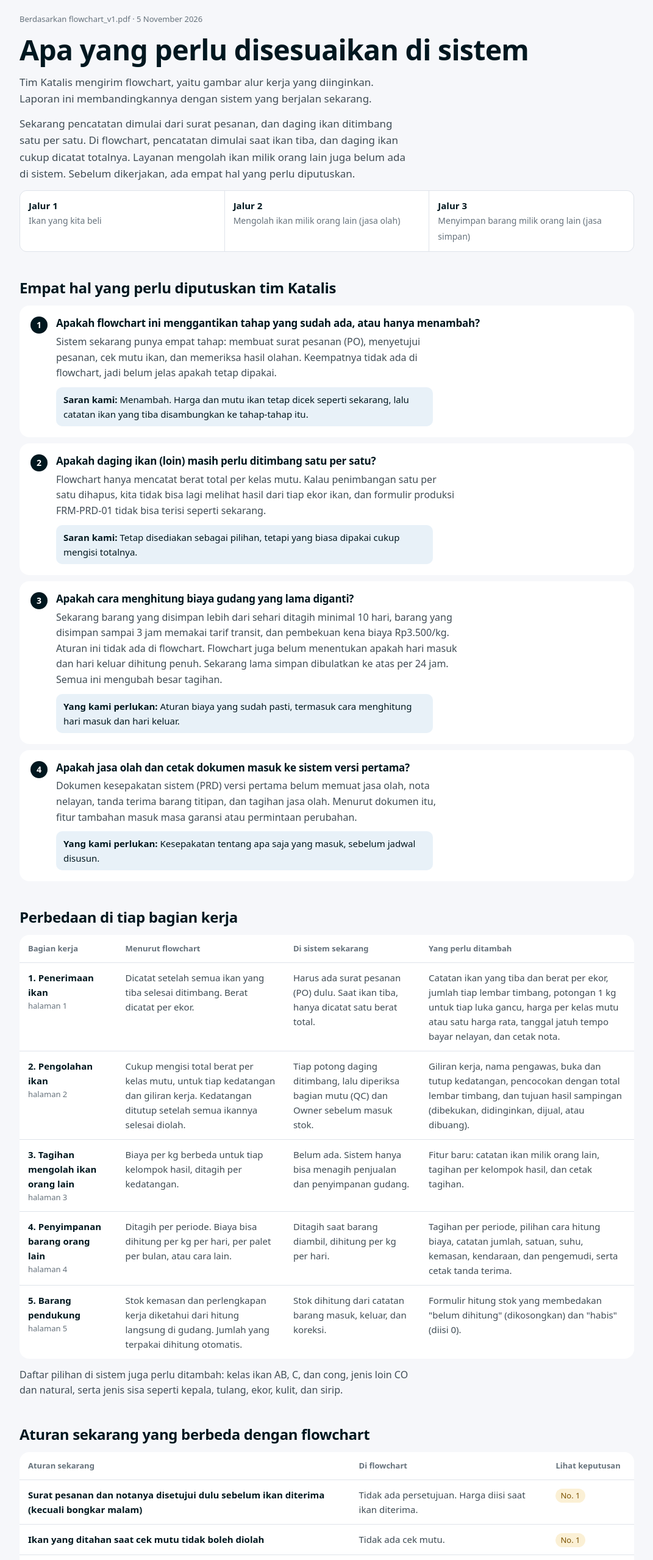
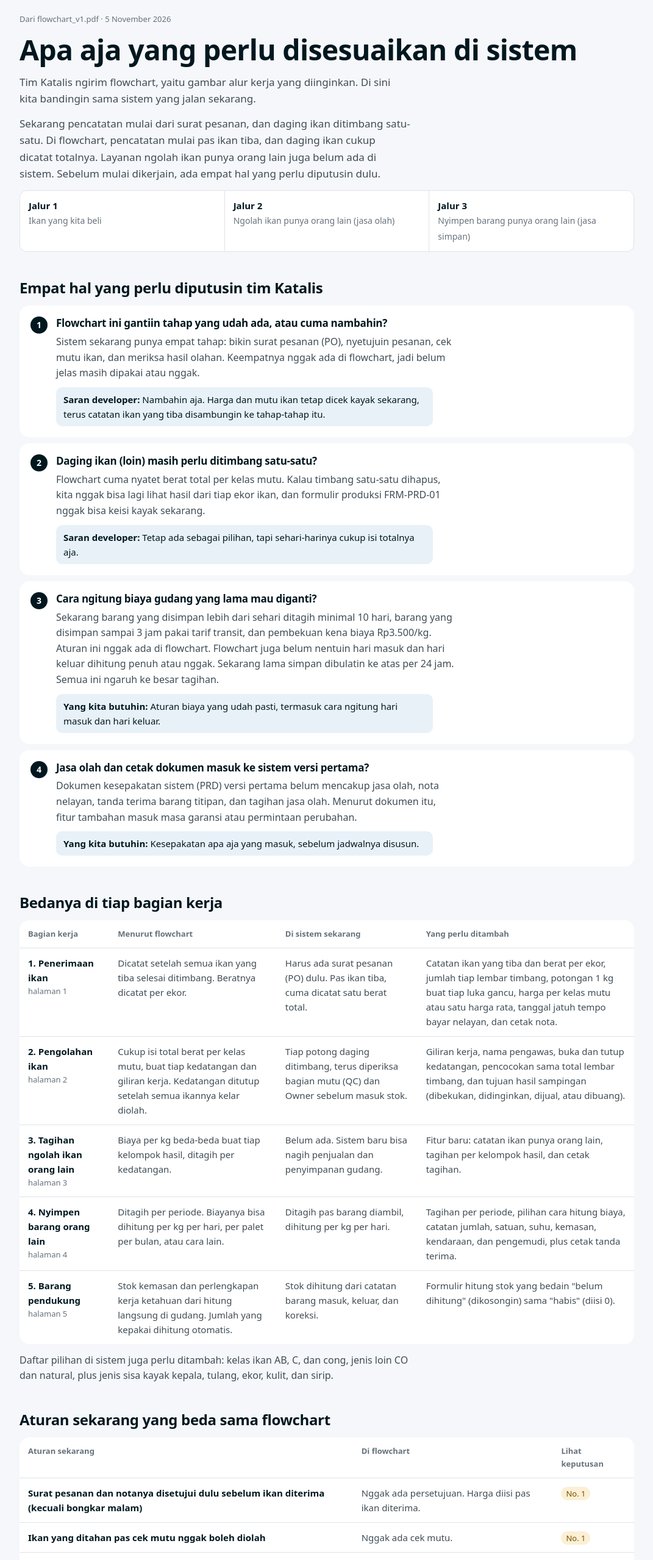
Before and after one commit to hdmimesir-afk/tunaproject, a Next.js app: page /flowchart in a window 1280 px wide. Shown: the part 80-2638 px from the top of the page at 61% size, without its empty margins (104-1175 px from the left). Built offline with nearby package versions, Linux system fonts and the light colour scheme; a web font is replaced by a local one.

Commit message:
Halaman /flowchart: gaya bahasa santai, label Saran developer

```diff
--- a/app/flowchart/page.tsx
+++ b/app/flowchart/page.tsx
@@ -4,98 +4,98 @@ import "./flowchart.css";
 
 export const metadata: Metadata = {
   title: "KATALIS ERP | Penyesuaian Flowchart",
-  description: "Perbedaan flowchart dengan sistem KATALIS ERP sekarang dan empat hal yang perlu diputuskan, dalam bahasa sederhana.",
+  description: "Bedanya flowchart sama sistem KATALIS ERP yang jalan sekarang, plus empat hal yang perlu diputusin.",
   robots: { index: false, follow: false },
 };
 export const viewport: Viewport = { width: "device-width", initialScale: 1, themeColor: "#00171F" };
 
 const JALUR = [
   { nama: "Jalur 1", isi: "Ikan yang kita beli" },
-  { nama: "Jalur 2", isi: "Mengolah ikan milik orang lain (jasa olah)" },
-  { nama: "Jalur 3", isi: "Menyimpan barang milik orang lain (jasa simpan)" },
+  { nama: "Jalur 2", isi: "Ngolah ikan punya orang lain (jasa olah)" },
+  { nama: "Jalur 3", isi: "Nyimpen barang punya orang lain (jasa simpan)" },
 ];
 
 const KEPUTUSAN = [
   {
-    tanya: "Apakah flowchart ini menggantikan tahap yang sudah ada, atau hanya menambah?",
-    alasan: "Sistem sekarang punya empat tahap: membuat surat pesanan (PO), menyetujui pesanan, cek mutu ikan, dan memeriksa hasil olahan. Keempatnya tidak ada di flowchart, jadi belum jelas apakah tetap dipakai.",
-    label: "Saran kami",
-    jawab: "Menambah. Harga dan mutu ikan tetap dicek seperti sekarang, lalu catatan ikan yang tiba disambungkan ke tahap-tahap itu.",
+    tanya: "Flowchart ini gantiin tahap yang udah ada, atau cuma nambahin?",
+    alasan: "Sistem sekarang punya empat tahap: bikin surat pesanan (PO), nyetujuin pesanan, cek mutu ikan, dan meriksa hasil olahan. Keempatnya nggak ada di flowchart, jadi belum jelas masih dipakai atau nggak.",
+    label: "Saran developer",
+    jawab: "Nambahin aja. Harga dan mutu ikan tetap dicek kayak sekarang, terus catatan ikan yang tiba disambungin ke tahap-tahap itu.",
   },
   {
-    tanya: "Apakah daging ikan (loin) masih perlu ditimbang satu per satu?",
-    alasan: "Flowchart hanya mencatat berat total per kelas mutu. Kalau penimbangan satu per satu dihapus, kita tidak bisa lagi melihat hasil dari tiap ekor ikan, dan formulir produksi FRM-PRD-01 tidak bisa terisi seperti sekarang.",
-    label: "Saran kami",
-    jawab: "Tetap disediakan sebagai pilihan, tetapi yang biasa dipakai cukup mengisi totalnya.",
+    tanya: "Daging ikan (loin) masih perlu ditimbang satu-satu?",
+    alasan: "Flowchart cuma nyatet berat total per kelas mutu. Kalau timbang satu-satu dihapus, kita nggak bisa lagi lihat hasil dari tiap ekor ikan, dan formulir produksi FRM-PRD-01 nggak bisa keisi kayak sekarang.",
+    label: "Saran developer",
+    jawab: "Tetap ada sebagai pilihan, tapi sehari-harinya cukup isi totalnya aja.",
   },
   {
-    tanya: "Apakah cara menghitung biaya gudang yang lama diganti?",
-    alasan: "Sekarang barang yang disimpan lebih dari sehari ditagih minimal 10 hari, barang yang disimpan sampai 3 jam memakai tarif transit, dan pembekuan kena biaya Rp3.500/kg. Aturan ini tidak ada di flowchart. Flowchart juga belum menentukan apakah hari masuk dan hari keluar dihitung penuh. Sekarang lama simpan dibulatkan ke atas per 24 jam. Semua ini mengubah besar tagihan.",
-    label: "Yang kami perlukan",
-    jawab: "Aturan biaya yang sudah pasti, termasuk cara menghitung hari masuk dan hari keluar.",
+    tanya: "Cara ngitung biaya gudang yang lama mau diganti?",
+    alasan: "Sekarang barang yang disimpan lebih dari sehari ditagih minimal 10 hari, barang yang disimpan sampai 3 jam pakai tarif transit, dan pembekuan kena biaya Rp3.500/kg. Aturan ini nggak ada di flowchart. Flowchart juga belum nentuin hari masuk dan hari keluar dihitung penuh atau nggak. Sekarang lama simpan dibulatin ke atas per 24 jam. Semua ini ngaruh ke besar tagihan.",
+    label: "Yang kita butuhin",
+    jawab: "Aturan biaya yang udah pasti, termasuk cara ngitung hari masuk dan hari keluar.",
   },
   {
-    tanya: "Apakah jasa olah dan cetak dokumen masuk ke sistem versi pertama?",
-    alasan: "Dokumen kesepakatan sistem (PRD) versi pertama belum memuat jasa olah, nota nelayan, tanda terima barang titipan, dan tagihan jasa olah. Menurut dokumen itu, fitur tambahan masuk masa garansi atau permintaan perubahan.",
-    label: "Yang kami perlukan",
-    jawab: "Kesepakatan tentang apa saja yang masuk, sebelum jadwal disusun.",
+    tanya: "Jasa olah dan cetak dokumen masuk ke sistem versi pertama?",
+    alasan: "Dokumen kesepakatan sistem (PRD) versi pertama belum mencakup jasa olah, nota nelayan, tanda terima barang titipan, dan tagihan jasa olah. Menurut dokumen itu, fitur tambahan masuk masa garansi atau permintaan perubahan.",
+    label: "Yang kita butuhin",
+    jawab: "Kesepakatan apa aja yang masuk, sebelum jadwalnya disusun.",
   },
 ];
 
 const ALUR = [
   {
     nama: "1. Penerimaan ikan", hal: "halaman 1",
-    flowchart: "Dicatat setelah semua ikan yang tiba selesai ditimbang. Berat dicatat per ekor.",
-    sekarang: "Harus ada surat pesanan (PO) dulu. Saat ikan tiba, hanya dicatat satu berat total.",
-    dibuat: "Catatan ikan yang tiba dan berat per ekor, jumlah tiap lembar timbang, potongan 1 kg untuk tiap luka gancu, harga per kelas mutu atau satu harga rata, tanggal jatuh tempo bayar nelayan, dan cetak nota.",
+    flowchart: "Dicatat setelah semua ikan yang tiba selesai ditimbang. Beratnya dicatat per ekor.",
+    sekarang: "Harus ada surat pesanan (PO) dulu. Pas ikan tiba, cuma dicatat satu berat total.",
+    dibuat: "Catatan ikan yang tiba dan berat per ekor, jumlah tiap lembar timbang, potongan 1 kg buat tiap luka gancu, harga per kelas mutu atau satu harga rata, tanggal jatuh tempo bayar nelayan, dan cetak nota.",
   },
   {
     nama: "2. Pengolahan ikan", hal: "halaman 2",
-    flowchart: "Cukup mengisi total berat per kelas mutu, untuk tiap kedatangan dan giliran kerja. Kedatangan ditutup setelah semua ikannya selesai diolah.",
-    sekarang: "Tiap potong daging ditimbang, lalu diperiksa bagian mutu (QC) dan Owner sebelum masuk stok.",
-    dibuat: "Giliran kerja, nama pengawas, buka dan tutup kedatangan, pencocokan dengan total lembar timbang, dan tujuan hasil sampingan (dibekukan, didinginkan, dijual, atau dibuang).",
+    flowchart: "Cukup isi total berat per kelas mutu, buat tiap kedatangan dan giliran kerja. Kedatangan ditutup setelah semua ikannya kelar diolah.",
+    sekarang: "Tiap potong daging ditimbang, terus diperiksa bagian mutu (QC) dan Owner sebelum masuk stok.",
+    dibuat: "Giliran kerja, nama pengawas, buka dan tutup kedatangan, pencocokan sama total lembar timbang, dan tujuan hasil sampingan (dibekukan, didinginkan, dijual, atau dibuang).",
   },
   {
-    nama: "3. Tagihan mengolah ikan orang lain", hal: "halaman 3",
-    flowchart: "Biaya per kg berbeda untuk tiap kelompok hasil, ditagih per kedatangan.",
-    sekarang: "Belum ada. Sistem hanya bisa menagih penjualan dan penyimpanan gudang.",
-    dibuat: "Fitur baru: catatan ikan milik orang lain, tagihan per kelompok hasil, dan cetak tagihan.",
+    nama: "3. Tagihan ngolah ikan orang lain", hal: "halaman 3",
+    flowchart: "Biaya per kg beda-beda buat tiap kelompok hasil, ditagih per kedatangan.",
+    sekarang: "Belum ada. Sistem baru bisa nagih penjualan dan penyimpanan gudang.",
+    dibuat: "Fitur baru: catatan ikan punya orang lain, tagihan per kelompok hasil, dan cetak tagihan.",
   },
   {
-    nama: "4. Penyimpanan barang orang lain", hal: "halaman 4",
-    flowchart: "Ditagih per periode. Biaya bisa dihitung per kg per hari, per palet per bulan, atau cara lain.",
-    sekarang: "Ditagih saat barang diambil, dihitung per kg per hari.",
-    dibuat: "Tagihan per periode, pilihan cara hitung biaya, catatan jumlah, satuan, suhu, kemasan, kendaraan, dan pengemudi, serta cetak tanda terima.",
+    nama: "4. Nyimpen barang orang lain", hal: "halaman 4",
+    flowchart: "Ditagih per periode. Biayanya bisa dihitung per kg per hari, per palet per bulan, atau cara lain.",
+    sekarang: "Ditagih pas barang diambil, dihitung per kg per hari.",
+    dibuat: "Tagihan per periode, pilihan cara hitung biaya, catatan jumlah, satuan, suhu, kemasan, kendaraan, dan pengemudi, plus cetak tanda terima.",
   },
   {
     nama: "5. Barang pendukung", hal: "halaman 5",
-    flowchart: "Stok kemasan dan perlengkapan kerja diketahui dari hitung langsung di gudang. Jumlah yang terpakai dihitung otomatis.",
+    flowchart: "Stok kemasan dan perlengkapan kerja ketahuan dari hitung langsung di gudang. Jumlah yang kepakai dihitung otomatis.",
     sekarang: "Stok dihitung dari catatan barang masuk, keluar, dan koreksi.",
-    dibuat: "Formulir hitung stok yang membedakan \"belum dihitung\" (dikosongkan) dan \"habis\" (diisi 0).",
+    dibuat: "Formulir hitung stok yang bedain \"belum dihitung\" (dikosongin) sama \"habis\" (diisi 0).",
   },
 ];
 
 const BENTROK = [
-  { aturan: "Surat pesanan dan notanya disetujui dulu sebelum ikan diterima (kecuali bongkar malam)", flowchart: "Tidak ada persetujuan. Harga diisi saat ikan diterima.", keputusan: "No. 1" },
-  { aturan: "Ikan yang ditahan saat cek mutu tidak boleh diolah", flowchart: "Tidak ada cek mutu.", keputusan: "No. 1" },
-  { aturan: "Hasil olahan baru masuk stok setelah diperiksa QC dan Owner", flowchart: "Hasil olahan langsung tercatat saat rekap disimpan.", keputusan: "No. 1" },
+  { aturan: "Surat pesanan dan notanya disetujui dulu sebelum ikan diterima (kecuali bongkar malam)", flowchart: "Nggak ada persetujuan. Harga diisi pas ikan diterima.", keputusan: "No. 1" },
+  { aturan: "Ikan yang ditahan pas cek mutu nggak boleh diolah", flowchart: "Nggak ada cek mutu.", keputusan: "No. 1" },
+  { aturan: "Hasil olahan baru masuk stok setelah diperiksa QC dan Owner", flowchart: "Hasil olahan langsung kecatat pas rekap disimpan.", keputusan: "No. 1" },
   { aturan: "Daging ikan ditimbang per potong", flowchart: "Cukup total per kelas mutu dari lembar timbang.", keputusan: "No. 2" },
-  { aturan: "Minimal ditagih 10 hari, tarif transit sampai 3 jam, biaya pembekuan ditagih terpisah", flowchart: "Tidak disebut.", keputusan: "No. 3" },
-  { aturan: "Limbah cukup ditimbang totalnya (keputusan owner)", flowchart: "Sisa dipisah per jenis, dan dicatat ke mana perginya.", keputusan: "Perlu dipastikan" },
+  { aturan: "Minimal ditagih 10 hari, tarif transit sampai 3 jam, biaya pembekuan ditagih terpisah", flowchart: "Nggak disebut.", keputusan: "No. 3" },
+  { aturan: "Limbah cukup ditimbang totalnya (keputusan owner)", flowchart: "Sisa dipisah per jenis, dan dicatat ke mana perginya.", keputusan: "Perlu dipastiin" },
 ];
 
 const CONTOH = [
   {
-    judul: "Kalau \"hasil lain\" sudah termasuk sisa yang ditimbang",
-    baris: [["Ikan diterima", "1.000 kg"], ["Hasil lain", "1.050 kg"], ["Sisa tidak ditimbang", "−50 kg"], ["Total ditagih", "1.000 kg"]],
+    judul: "Kalau \"hasil lain\" udah termasuk sisa yang ditimbang",
+    baris: [["Ikan diterima", "1.000 kg"], ["Hasil lain", "1.050 kg"], ["Sisa nggak ditimbang", "−50 kg"], ["Total ditagih", "1.000 kg"]],
     selisih: "0 kg",
-    simpul: "Selalu dianggap benar, walaupun hasilnya lebih banyak dari ikan yang masuk.",
+    simpul: "Selalu dianggap bener, walaupun hasilnya lebih banyak dari ikan yang masuk.",
   },
   {
     judul: "Kalau \"hasil lain\" belum termasuk sisa yang ditimbang",
-    baris: [["Ikan diterima", "1.000 kg"], ["Hasil lain + sisa ditimbang", "700 + 200 kg"], ["Sisa tidak ditimbang", "300 kg"], ["Total ditagih", "1.200 kg"]],
+    baris: [["Ikan diterima", "1.000 kg"], ["Hasil lain + sisa ditimbang", "700 + 200 kg"], ["Sisa nggak ditimbang", "300 kg"], ["Total ditagih", "1.200 kg"]],
     selisih: "−200 kg",
-    simpul: "Selalu dianggap salah setiap kali ada sisa yang ditimbang.",
+    simpul: "Selalu dianggap salah tiap kali ada sisa yang ditimbang.",
   },
 ];
 
@@ -104,16 +104,16 @@ const ISTILAH = [
   ["PO (surat pesanan)", "Catatan pesanan ikan: dari siapa, berapa kg, dan harganya"],
   ["Loin", "Potongan daging tuna hasil olahan"],
   ["Kelas mutu (grade)", "Tingkat mutu ikan atau daging, misalnya A, B, C"],
-  ["QC", "Bagian yang memeriksa mutu"],
-  ["Lembar timbang (Tally)", "Catatan kertas petugas yang menimbang ikan di lantai"],
-  ["Gancu", "Alat pengait ikan. Tiap lukanya memotong berat yang dibayar 1 kg"],
-  ["Cong", "Satu harga rata untuk semua ikan, tanpa kelas mutu"],
+  ["QC", "Bagian yang meriksa mutu"],
+  ["Lembar timbang (Tally)", "Catatan kertas petugas yang nimbang ikan di lantai"],
+  ["Gancu", "Alat pengait ikan. Tiap lukanya motong berat yang dibayar 1 kg"],
+  ["Cong", "Satu harga rata buat semua ikan, tanpa kelas mutu"],
   ["Giliran kerja (shift)", "Pembagian jam kerja, misalnya pagi dan malam"],
   ["Rekap", "Ringkasan total hasil kerja"],
-  ["Hasil sampingan", "Bagian ikan selain loin, seperti toro, rahang, dan tetelan"],
+  ["Hasil sampingan", "Bagian ikan selain loin, kayak toro, rahang, dan tetelan"],
   ["ABF", "Ruang pembeku cepat"],
-  ["Transit", "Barang yang hanya singgah sebentar di gudang"],
-  ["PRD", "Dokumen kesepakatan tentang isi sistem"],
+  ["Transit", "Barang yang cuma mampir sebentar di gudang"],
+  ["PRD", "Dokumen kesepakatan soal isi sistem"],
 ];
 
 export default function FlowchartPage() {
@@ -126,17 +126,17 @@ export default function FlowchartPage() {
 
       <main id="atas" className="f-isi">
         <section className="f-bagian" aria-labelledby="judul">
-          <p className="f-sumber">Berdasarkan flowchart_v1.pdf · 5 November 2026</p>
-          <h1 id="judul">Apa yang perlu disesuaikan di sistem</h1>
-          <p className="f-pengantar">Tim Katalis mengirim flowchart, yaitu gambar alur kerja yang diinginkan. Laporan ini membandingkannya dengan sistem yang berjalan sekarang.</p>
-          <p className="f-pengantar">Sekarang pencatatan dimulai dari surat pesanan, dan daging ikan ditimbang satu per satu. Di flowchart, pencatatan dimulai saat ikan tiba, dan daging ikan cukup dicatat totalnya. Layanan mengolah ikan milik orang lain juga belum ada di sistem. Sebelum dikerjakan, ada empat hal yang perlu diputuskan.</p>
-          <ul className="f-jalur" aria-label="Tiga jenis kegiatan usaha dalam flowchart">
+          <p className="f-sumber">Dari flowchart_v1.pdf · 5 November 2026</p>
+          <h1 id="judul">Apa aja yang perlu disesuaikan di sistem</h1>
+          <p className="f-pengantar">Tim Katalis ngirim flowchart, yaitu gambar alur kerja yang diinginkan. Di sini kita bandingin sama sistem yang jalan sekarang.</p>
+          <p className="f-pengantar">Sekarang pencatatan mulai dari surat pesanan, dan daging ikan ditimbang satu-satu. Di flowchart, pencatatan mulai pas ikan tiba, dan daging ikan cukup dicatat totalnya. Layanan ngolah ikan punya orang lain juga belum ada di sistem. Sebelum mulai dikerjain, ada empat hal yang perlu diputusin dulu.</p>
+          <ul className="f-jalur" aria-label="Tiga jenis kegiatan usaha di flowchart">
             {JALUR.map((j) => <li key={j.nama}><b>{j.nama}</b><span>{j.isi}</span></li>)}
           </ul>
         </section>
 
         <section className="f-bagian" aria-labelledby="h-keputusan">
-          <h2 id="h-keputusan">Empat hal yang perlu diputuskan tim Katalis</h2>
+          <h2 id="h-keputusan">Empat hal yang perlu diputusin tim Katalis</h2>
           <ol className="f-keputusan">
             {KEPUTUSAN.map((k) => (
               <li key={k.tanya}>
@@ -149,7 +149,7 @@ export default function FlowchartPage() {
         </section>
 
         <section className="f-bagian" aria-labelledby="h-alur">
-          <h2 id="h-alur">Perbedaan di tiap bagian kerja</h2>
+          <h2 id="h-alur">Bedanya di tiap bagian kerja</h2>
           <div className="f-tabel" tabIndex={0} role="region" aria-labelledby="h-alur">
             <table>
               <thead><tr><th scope="col">Bagian kerja</th><th scope="col">Menurut flowchart</th><th scope="col">Di sistem sekarang</th><th scope="col">Yang perlu ditambah</th></tr></thead>
@@ -165,11 +165,11 @@ export default function FlowchartPage() {
               </tbody>
             </table>
           </div>
-          <p className="f-catatan">Daftar pilihan di sistem juga perlu ditambah: kelas ikan AB, C, dan cong, jenis loin CO dan natural, serta jenis sisa seperti kepala, tulang, ekor, kulit, dan sirip.</p>
+          <p className="f-catatan">Daftar pilihan di sistem juga perlu ditambah: kelas ikan AB, C, dan cong, jenis loin CO dan natural, plus jenis sisa kayak kepala, tulang, ekor, kulit, dan sirip.</p>
         </section>
 
         <section className="f-bagian" aria-labelledby="h-bentrok">
-          <h2 id="h-bentrok">Aturan sekarang yang berbeda dengan flowchart</h2>
+          <h2 id="h-bentrok">Aturan sekarang yang beda sama flowchart</h2>
           <div className="f-tabel" tabIndex={0} role="region" aria-labelledby="h-bentrok">
             <table>
               <thead><tr><th scope="col">Aturan sekarang</th><th scope="col">Di flowchart</th><th scope="col">Lihat keputusan</th></tr></thead>
@@ -187,11 +187,11 @@ export default function FlowchartPage() {
         </section>
 
         <section className="f-bagian" aria-labelledby="h-koreksi">
-          <h2 id="h-koreksi">Bagian flowchart yang perlu diperbaiki</h2>
+          <h2 id="h-koreksi">Bagian flowchart yang perlu dibenerin</h2>
           <div className="f-koreksi">
             <article>
-              <h3>Halaman 3: pengecekan selisih berat tidak bisa berjalan</h3>
-              <p>Rumusnya menghitung sisa yang tidak ditimbang dari berat ikan diterima dikurangi hasil lain. Totalnya lalu dibandingkan lagi dengan berat ikan diterima, padahal angka itu sudah dipakai untuk menghitungnya. Ada dua kemungkinan arti &quot;hasil lain&quot;, dan keduanya bermasalah. Angka di bawah hanya contoh.</p>
+              <h3>Halaman 3: pengecekan selisih berat nggak bisa jalan</h3>
+              <p>Rumusnya ngitung sisa yang nggak ditimbang dari berat ikan diterima dikurangi hasil lain. Totalnya terus dibandingin lagi sama berat ikan diterima, padahal angka itu udah dipakai buat ngitungnya. &quot;Hasil lain&quot; bisa punya dua arti, dan dua-duanya bermasalah. Angka di bawah cuma contoh.</p>
               <div className="f-contoh">
                 {CONTOH.map((c) => (
                   <figure key={c.judul}>
@@ -206,12 +206,12 @@ export default function FlowchartPage() {
               </div>
             </article>
             <article>
-              <h3>Halaman 5: rumus memakai &quot;saldo kemarin&quot;</h3>
-              <p>Awal alur mengambil hasil hitungan terakhir, tetapi rumusnya memakai saldo kemarin. Kalau barang tidak dihitung setiap hari, jumlah yang terpakai jadi salah. Sebaiknya rumus memakai hasil hitungan terakhir.</p>
+              <h3>Halaman 5: rumusnya pakai &quot;saldo kemarin&quot;</h3>
+              <p>Awal alurnya ngambil hasil hitungan terakhir, tapi rumusnya pakai saldo kemarin. Kalau barangnya nggak dihitung tiap hari, jumlah yang kepakai jadi salah. Mending rumusnya pakai hasil hitungan terakhir.</p>
             </article>
             <article>
-              <h3>Halaman 4: hari masuk dan hari keluar belum ditentukan</h3>
-              <p>Flowchart sendiri sudah menandai ini sebagai hal yang perlu diputuskan. Jawabannya masuk ke keputusan nomor 3.</p>
+              <h3>Halaman 4: hari masuk dan hari keluar belum ditentuin</h3>
+              <p>Flowchart-nya sendiri udah nandain ini sebagai hal yang perlu diputusin. Jawabannya masuk ke keputusan nomor 3.</p>
             </article>
           </div>
         </section>
@@ -224,11 +224,11 @@ export default function FlowchartPage() {
         </section>
 
         <section className="f-bagian" aria-labelledby="h-dasar">
-          <h2 id="h-dasar">Cara laporan ini dibuat</h2>
+          <h2 id="h-dasar">Cara laporan ini dibikin</h2>
           <ul className="f-dasar">
-            <li>Flowchart dibaca dari tulisan di file PDF. Arah panahnya kami simpulkan dari tulisan dan urutannya, jadi mohon dikoreksi kalau ada yang keliru.</li>
-            <li>Sistem dicocokkan dengan catatan teknisnya: database, formulir, dan PRD. Alurnya tidak dicoba langsung di aplikasi untuk laporan ini.</li>
-            <li>Belum ada alur kerja di sistem yang diubah. Urutan pengerjaan dan rencana untuk data yang sudah ada disusun setelah keempat hal di atas diputuskan.</li>
+            <li>Flowchart dibaca dari tulisan di file PDF. Arah panahnya kita simpulin dari tulisan dan urutannya, jadi tolong dikoreksi kalau ada yang keliru.</li>
+            <li>Sistem dicocokin sama catatan teknisnya: database, formulir, dan PRD. Alurnya nggak dicoba langsung di aplikasi buat laporan ini.</li>
+            <li>Belum ada alur kerja di sistem yang diubah. Urutan pengerjaan dan rencana buat data yang udah ada disusun setelah keempat hal di atas diputusin.</li>
           </ul>
         </section>
       </main>
```
Also changed, not shown: 1 other file (tests, documents, lock files or other folders).
